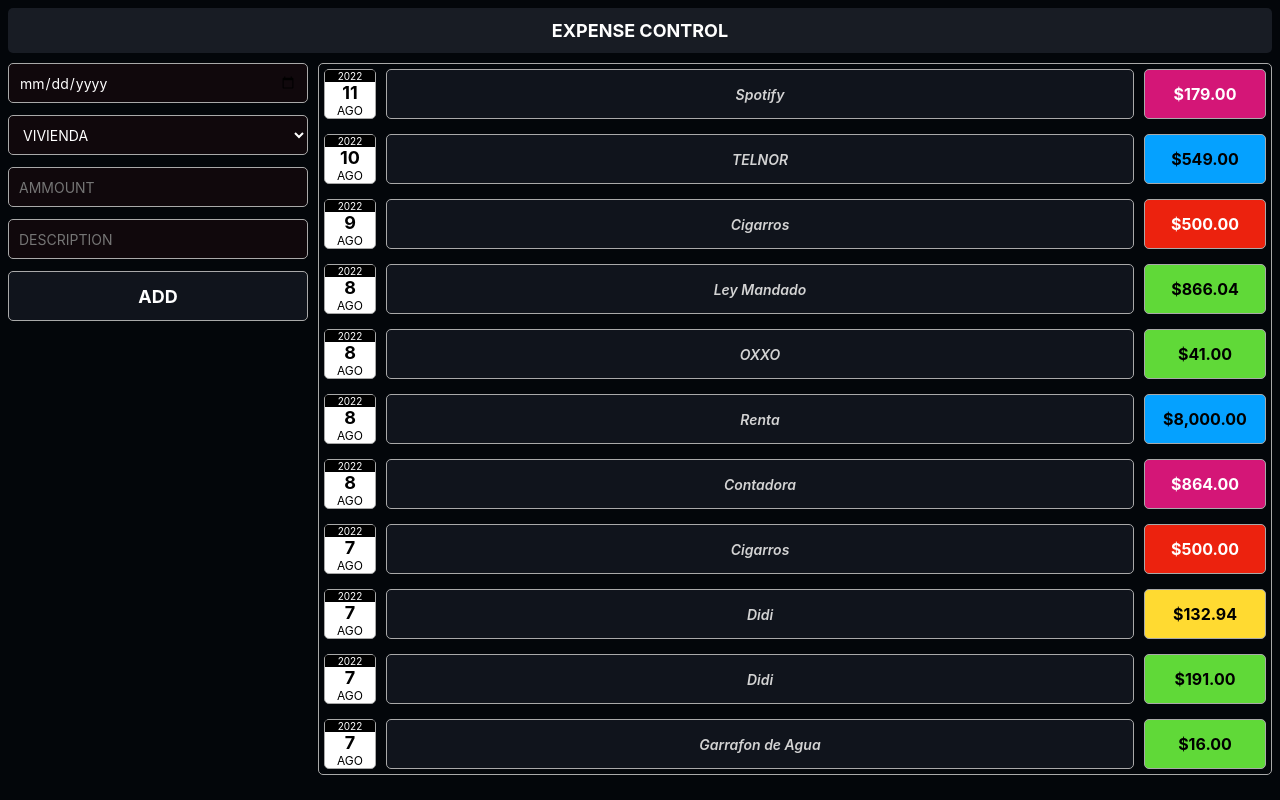
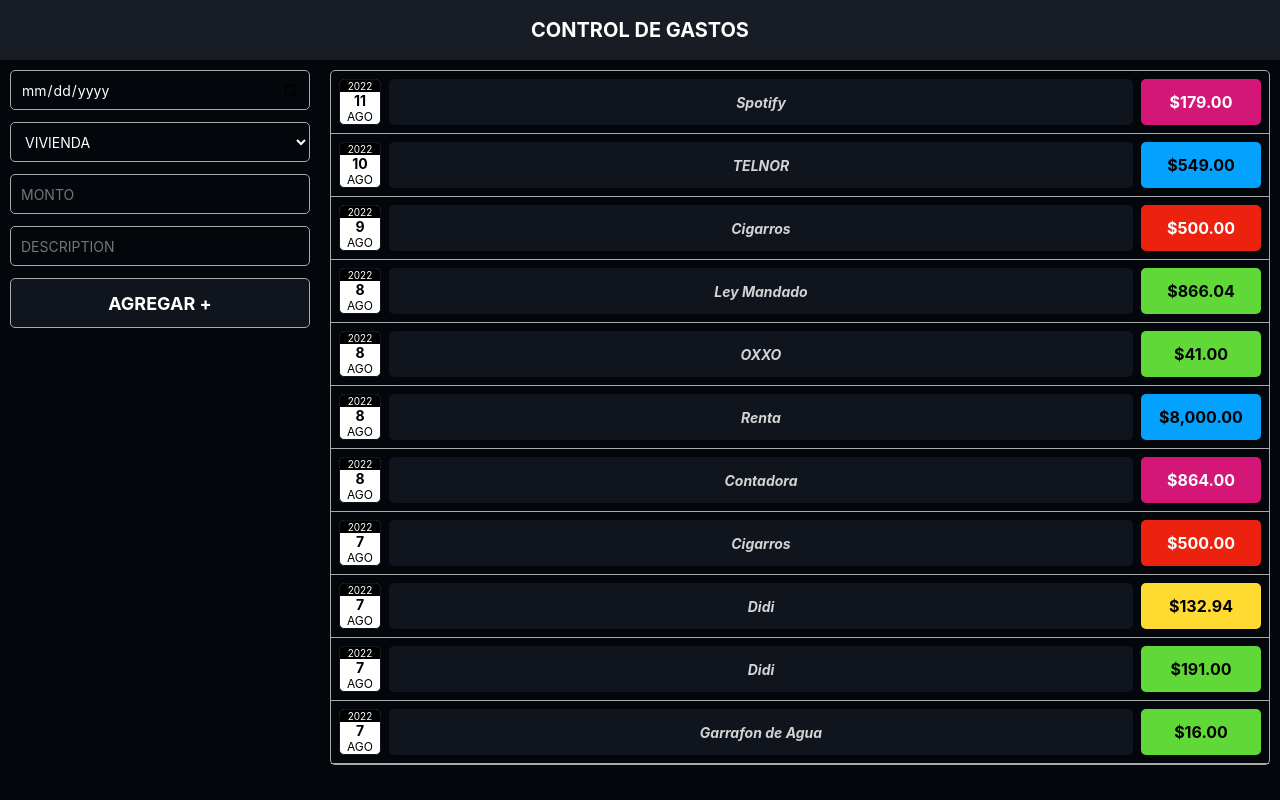
Before and after one commit to jesuszvl/vodyet, a Next.js app: page / in a window 1280 px wide. Built offline with nearby package versions, Linux system fonts and the light colour scheme.

Commit message:
fix styles and translate

```diff
--- a/components/Expense/Expense.js
+++ b/components/Expense/Expense.js
@@ -16,12 +16,12 @@
         </select>
       </div>
       <div className={styles.section}>
-        <input className={styles.input} placeholder="AMMOUNT" />
+        <input className={styles.input} placeholder="MONTO" />
       </div>
       <div className={styles.section}>
         <input className={styles.input} placeholder="DESCRIPTION" />
       </div>
-      <button className={styles.add}>ADD</button>
+      <button className={styles.add}>AGREGAR +</button>
     </div>
   );
 }
--- a/components/History/History.module.scss
+++ b/components/History/History.module.scss
@@ -4,5 +4,9 @@
   border: 1px solid darkgray;
   border-radius: 5px;
   width: 100%;
-  gap: 5px;
 }
+
+.title {
+  color: white;
+  font-size: 18px;
+}
--- a/components/Record/Record.module.scss
+++ b/components/Record/Record.module.scss
@@ -4,8 +4,10 @@
   display: flex;
   flex-direction: row;
   justify-content: space-between;
-  padding: 5px 5px;
-  gap: 10px;
+
+  padding: 8px 8px;
+  gap: 8px;
+  border-bottom: 1px solid darkgray;
 }
 
 .date {
@@ -13,9 +15,12 @@
   flex-direction: column;
   justify-content: center;
   align-items: center;
+
+  min-width: 40px;
+
   background-color: white;
-  min-width: 50px;
-  border: 1px darkgray solid;
+
+  border: 1px solid $medium-dark;
   border-radius: 5px;
 }
 
@@ -34,7 +39,7 @@
 }
 
 .day {
-  font-size: 18px;
+  font-size: 14px;
   font-weight: bold;
 }
 
@@ -46,13 +51,12 @@
 
   width: 100%;
 
-  border: 1px darkgray solid;
   border-radius: 5px;
   background-color: $medium-dark;
 
   font-size: 14px;
   font-style: italic;
-  font-weight: 600;
+  font-weight: bold;
 
   color: lightgray;
 }
@@ -66,7 +70,6 @@
   float: right;
   background-color: rgba(255, 255, 255, 0.5);
   padding: 10px;
-  border: 1px darkgray solid;
   border-radius: 5px;
   min-width: 100px;
   max-width: 140px;
--- a/pages/index.js
+++ b/pages/index.js
@@ -5,23 +5,21 @@
 
 export default function Home() {
   return (
-    <div>
+    <>
       <Head>
         <title>CONTROL DE GASTOS</title>
         <meta name="description" content="frontbudget" />
       </Head>
 
       <main>
-        <div className={styles.container}>
-          <div className={styles.header}>
-            <h1 className={styles.title}>EXPENSE CONTROL</h1>
-          </div>
-          <div className={styles.content}>
-            <Expense />
-            <History />
-          </div>
+        <div className={styles.header}>
+          <h1 className={styles.title}>CONTROL DE GASTOS</h1>
+        </div>
+        <div className={styles.content}>
+          <Expense />
+          <History />
         </div>
       </main>
-    </div>
+    </>
   );
 }
--- a/styles/Home.module.scss
+++ b/styles/Home.module.scss
@@ -1,32 +1,24 @@
 @import "breakpoints";
+@import "colors.constants";
 
 .header {
-  background-color: #181c24;
+  background-color: $light-dark;
   display: flex;
   justify-content: center;
-  border-radius: 5px;
+  align-items: center;
   width: 100%;
+  height: 60px;
 }
 
 .title {
   color: white;
-  font-size: 18px;
-}
-
-.description {
-  display: flex;
-  font-size: 16px;
-  font-weight: 100;
-  height: 100%;
-  width: auto;
-  align-items: center;
-  justify-content: center;
+  font-size: 20px;
 }
 
 .content {
   display: flex;
-  gap: 10px;
-  padding-top: 10px;
+  gap: 20px;
+  padding: 10px;
   flex-direction: column;
 
   @include device_md {
--- a/styles/_colors.constants.scss
+++ b/styles/_colors.constants.scss
@@ -4,8 +4,8 @@
 $servicios: #d41677;
 $ocio: #ec220e;
 
-$dark-background: #03060a;
+$high-dark: #03060a;
 $medium-dark: #10141c;
 $light-dark: #181c24;
 
-$input-background: #10080c;
+$input-background: #03060a;
--- a/styles/globals.scss
+++ b/styles/globals.scss
@@ -5,5 +5,7 @@
 }
 
 body {
-  background-color: $dark-background;
+  margin: 0px;
+  padding: 0px;
+  background-color: $high-dark;
 }
```
